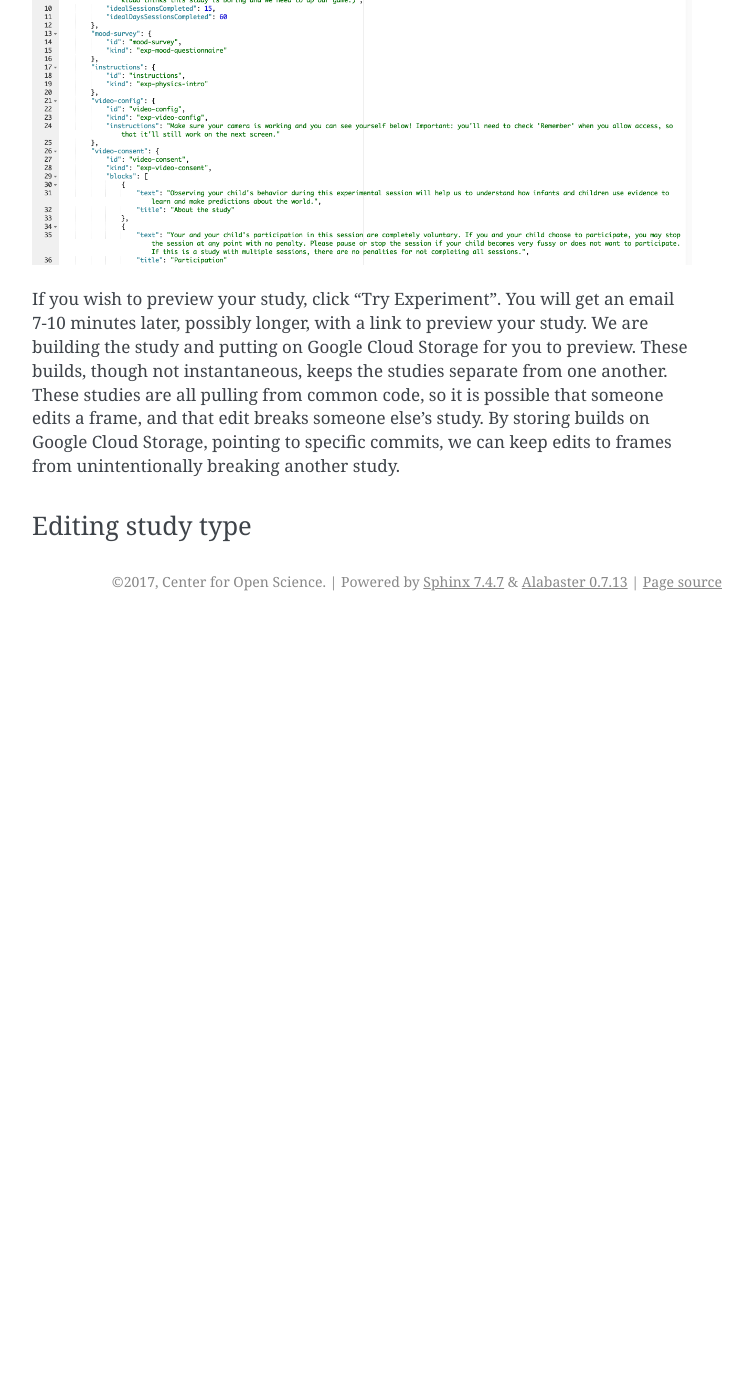
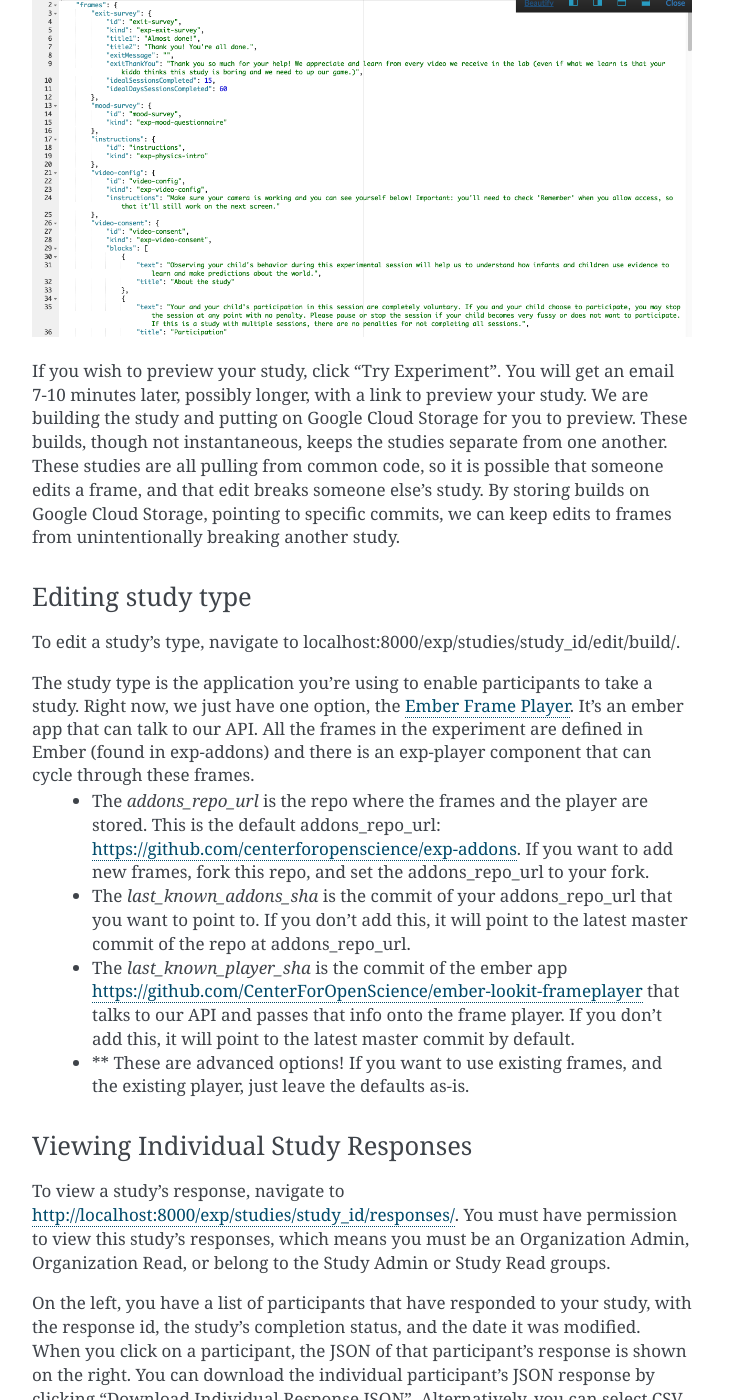
Before and after one commit to lookit/lookit-api, a Sphinx documentation site: the page built from docs/source/experimenter.rst, in a window 1280 px wide and 1400 px high, scrolled down 12115 px. Shown: the whole window, without its empty margins (388-1141 px from the left). Built offline with Sphinx 7.4.7, drawn with Linux system fonts in a browser that asks for light colours; before the commit the page ends 12736 px from its top, so only the background shows below that; some of the changed text lies outside the part shown.

Commit message:
Add docs for study responses.

```diff
--- a/docs/source/experimenter.rst
+++ b/docs/source/experimenter.rst
@@ -81,9 +81,9 @@
 - *Minimum/Maximum Age cutoffs*: Integer fields that give a warning to the participant if their child falls outside of the age range. It is a hard cutoff. If you say 3 to 5 years, child must be just greater than 3 years and just less than 5 years.  So if they're a day before their fifth birthday, they are eligibile.
 - *Discoverable* - Do you want to make this study public or not?  If marked discoverable, once the study is activated, it will appear on the Lookit site.
 - *Build Study* - This needs to be a valid JSON block describing the different frames (pages) of your study, and the sequence. You can add these later under localhost:8000/exp/studies/study_id/edit/build/.
-- *Study Type* - This indicates the type of frame player that you wish to cycle through the pages in your experiment. Right now, we just have one option, the Ember Frame Player.
-    - The *addons_repo_url* is the repo where the frames and the player are stored.  This is the default addons_repo_url: https://github.com/centerforopenscience/exp-addons.  If you want to add new frames, fork this repo, and use your fork.
-    - The *last_known_addons_sha* is the commit of your addons_repo_url that you want to point to.  If you don't add this, it will point to the latest master commit.
+- *Study Type* - The study type is the application you're using to enable participants to take a study. Right now, we just have one option, the `Ember Frame Player <https://github.com/CenterForOpenScience/ember-lookit-frameplayer>`_.  It's an ember app that can talk to our API. All the frames in the experiment are defined in Ember (found in exp-addons) and there is an exp-player component that can cycle through these frames.
+    - The *addons_repo_url* is the repo where the frames and the player are stored.  This is the default addons_repo_url: https://github.com/centerforopenscience/exp-addons.  If you want to add new frames, fork this repo, and set the addons_repo_url to your fork.
+    - The *last_known_addons_sha* is the commit of your addons_repo_url that you want to point to.  If you don't add this, it will point to the latest master commit of the repo at addons_repo_url.
     - The *last_known_player_sha* is the commit of the ember app https://github.com/CenterForOpenScience/ember-lookit-frameplayer that talks to our API and passes that info onto the frame player. If you don't add this, it will point to the latest master commit by default.
     - ** If you don't want any customization and want to use the existing player and frames, just select the defaults and press "Create study"
 
@@ -203,3 +203,57 @@
 -------------------------
 Editing study type
 -------------------------
+To edit a study's type, navigate to localhost:8000/exp/studies/study_id/edit/build/.
+
+The study type is the application you're using to enable participants to take a study. Right now, we just have one option, the `Ember Frame Player <https://github.com/CenterForOpenScience/ember-lookit-frameplayer>`_.  It's an ember app that can talk to our API. All the frames in the experiment are defined in Ember (found in exp-addons) and there is an exp-player component that can cycle through these frames.
+    - The *addons_repo_url* is the repo where the frames and the player are stored.  This is the default addons_repo_url: https://github.com/centerforopenscience/exp-addons.  If you want to add new frames, fork this repo, and set the addons_repo_url to your fork.
+    - The *last_known_addons_sha* is the commit of your addons_repo_url that you want to point to.  If you don't add this, it will point to the latest master commit of the repo at addons_repo_url.
+    - The *last_known_player_sha* is the commit of the ember app https://github.com/CenterForOpenScience/ember-lookit-frameplayer that talks to our API and passes that info onto the frame player. If you don't add this, it will point to the latest master commit by default.
+    - ** These are advanced options! If you want to use existing frames, and the existing player, just leave the defaults as-is.
+
+-----------------------------------
+Viewing Individual Study Responses
+-----------------------------------
+To view a study's response, navigate to http://localhost:8000/exp/studies/study_id/responses/.  You must have permission to view this study's responses, which means you must be an Organization Admin, Organization Read, or belong to the Study Admin or Study Read groups.
+
+On the left, you have a list of participants that have responded to your study, with the response id, the study's completion status, and the date it was modified. When you click on a participant, the JSON of that participant's response is shown on the right.  You can
+download the individual participant's JSON response by clicking "Download Individual Response JSON".  Alternatively, you can select CSV in the dropdown, and click "Download Individual Response CSV".
+
+Beneath the CSV/JSON response data, are the individual video attachments that are linked to that participant's response, if they exist.  If you expect to see video attachments, and there are none,
+there are often slight delays in copying the videos to be viewed through Experimenter.
+
+.. image:: _static/img/responses.png
+    :alt: View responses
+
+------------------------------
+Viewing all study responses
+------------------------------
+To view all of the responses to a study, navigate to http://localhost:8000/exp/studies/study_id/responses/all/. You must have permission to view this study's responses, which means you must be an Organization Admin, Organization Read, or belong to the Study Admin or Study Read groups.
+
+By default, all study responses are displayed in JSON format.  To download as CSV, select CSV in the dropdown and download.  The study response data is supplemented with the study id, participant ids and nickname, and the associated child info.
+
+.. image:: _static/img/all_responses.png
+    :alt: View all responses
+
+-------------------------------------------
+Viewing demographics of study participants
+-------------------------------------------
+To view the demographics of participants that have responded to your study, navigate to http://localhost:8000/exp/studies/study_id/responses/demographics. You must have permission to view this study's responses, which means you must be an Organization Admin, Organization Read, or belong to the Study Admin or Study Read groups.
+
+This list is generated by looping through all the responses to your study, and displaying the demographics of the associated participant.  If a participant has responded multiple times, the demographics will appear multiple times.  Demographic data was versioned, so the demographics associated with each
+response will be the demographics that were current at the time the participant responded to the study.  You can download the demographics in JSON or CSV format.
+
+.. image:: _static/img/demographics.png
+    :alt: View all study demographics
+
+----------------------------------------
+Viewing all study attachments
+----------------------------------------
+To view all video responses to your study, navigate to http://localhost:8000/exp/studies/study_id/responses/attachments/.
+You can filter on video attachment name. The format of the video names is `videoStream_{study_id}_{frame_name}_{response_id}.flv`
+
+Video attachments can be downloaded individually.  You also have the option of bulk downloading all consent videos for your study, or bulk downloading all responses.
+The bulk download will take place asynchronously, so once the videos have been downloaded and put in a zip file, you will get an email telling you this is done.
+
+.. image:: _static/img/attachments.png
+    :alt: View all study attachments
```
Also changed, not shown: docs/source/_static/img/all_responses.png (added), docs/source/_static/img/attachments.png (added), docs/source/_static/img/demographics.png (added), docs/source/_static/img/responses.png (added).
